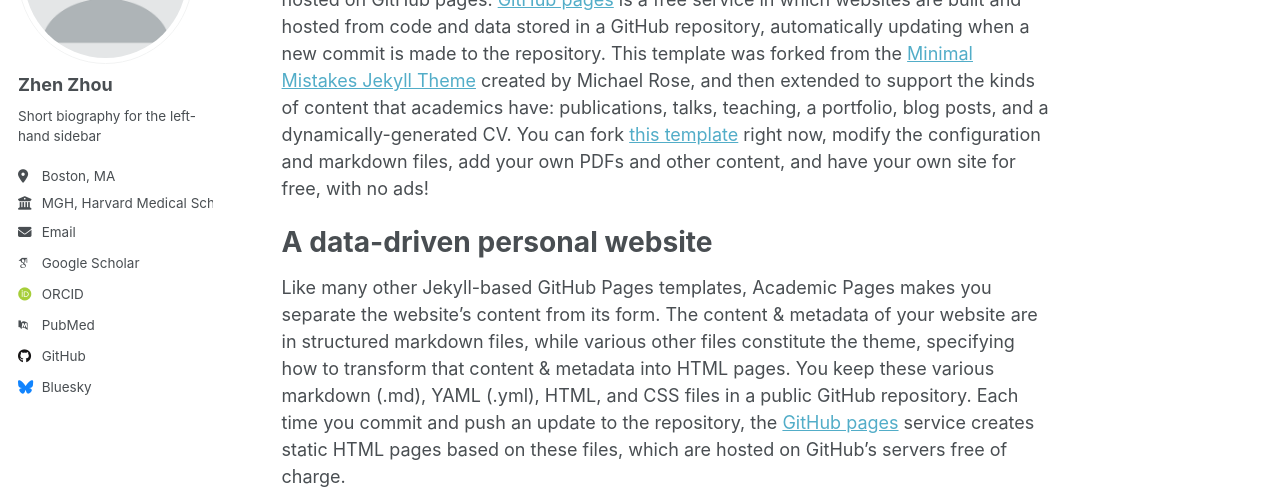
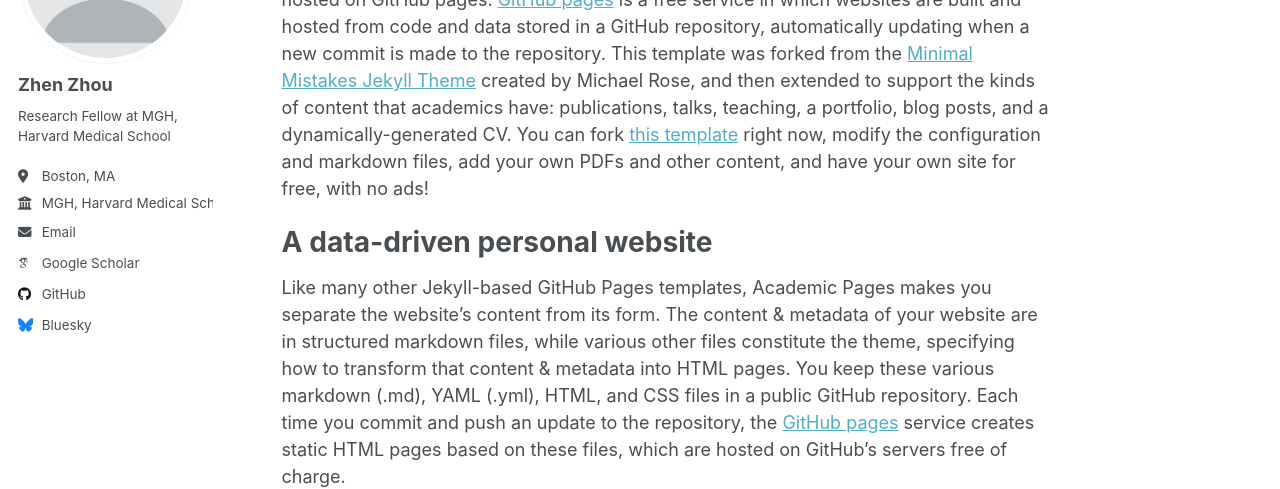
Before and after one commit to ZhenZhouZZ/zhenzhouzz.github.io, a Jekyll site: the page built from _pages/about.md, in a window 1280 px wide. Shown: the part 210-699 px from the top of the page. Built offline with Jekyll 4.4.1, drawn with Linux system fonts in a browser that asks for light colours; some web fonts are replaced; part of the change alters nothing that is shown.

Commit message:
04/11/2025

```diff
--- a/_config.yml
+++ b/_config.yml
@@ -25,7 +25,7 @@ author:
   avatar           : "profile.png"
   name             : "Zhen Zhou"
   pronouns         : # example: "she/her"
-  bio              : "Short biography for the left-hand sidebar"
+  bio              : "Research Fellow at MGH, Harvard Medical School"
   location         : "Boston, MA"
   employer         : "MGH, Harvard Medical School"
   uri              : # URL
@@ -35,9 +35,9 @@ author:
   arxiv            : # URL - Update with the correct link to your profile
   googlescholar    : "https://scholar.google.com/citations?user=th8t5l4AAAAJ&hl=en"
   impactstory      : # URL
-  orcid            : "http://orcid.org/yourorcidurl"
+  orcid            : # URL
   semantic         : # URL
-  pubmed           : "https://www.ncbi.nlm.nih.gov/pubmed/?term=john+snow"
+  pubmed           : # URL
   researchgate     : # URL
   scopus           : # URL
 
```
